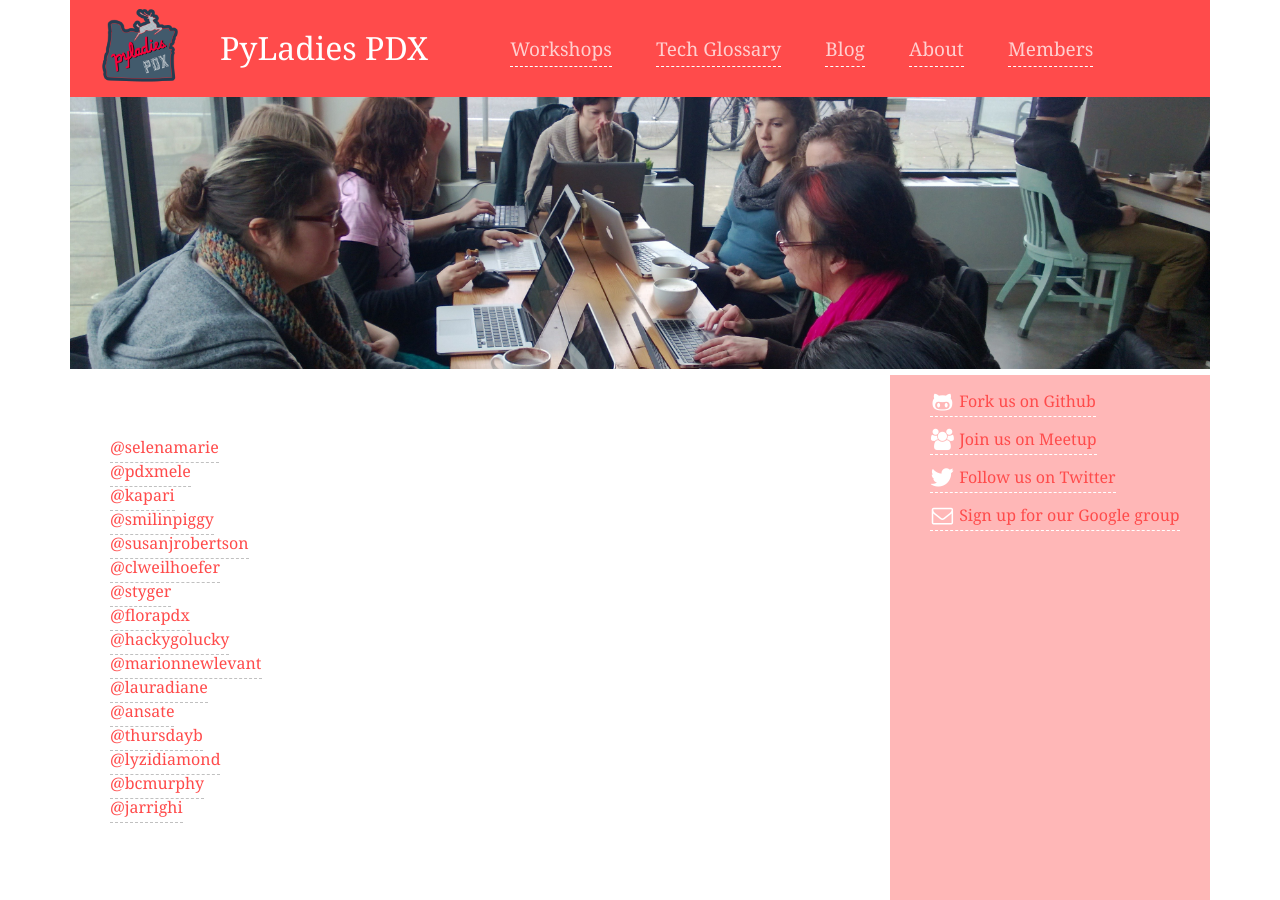
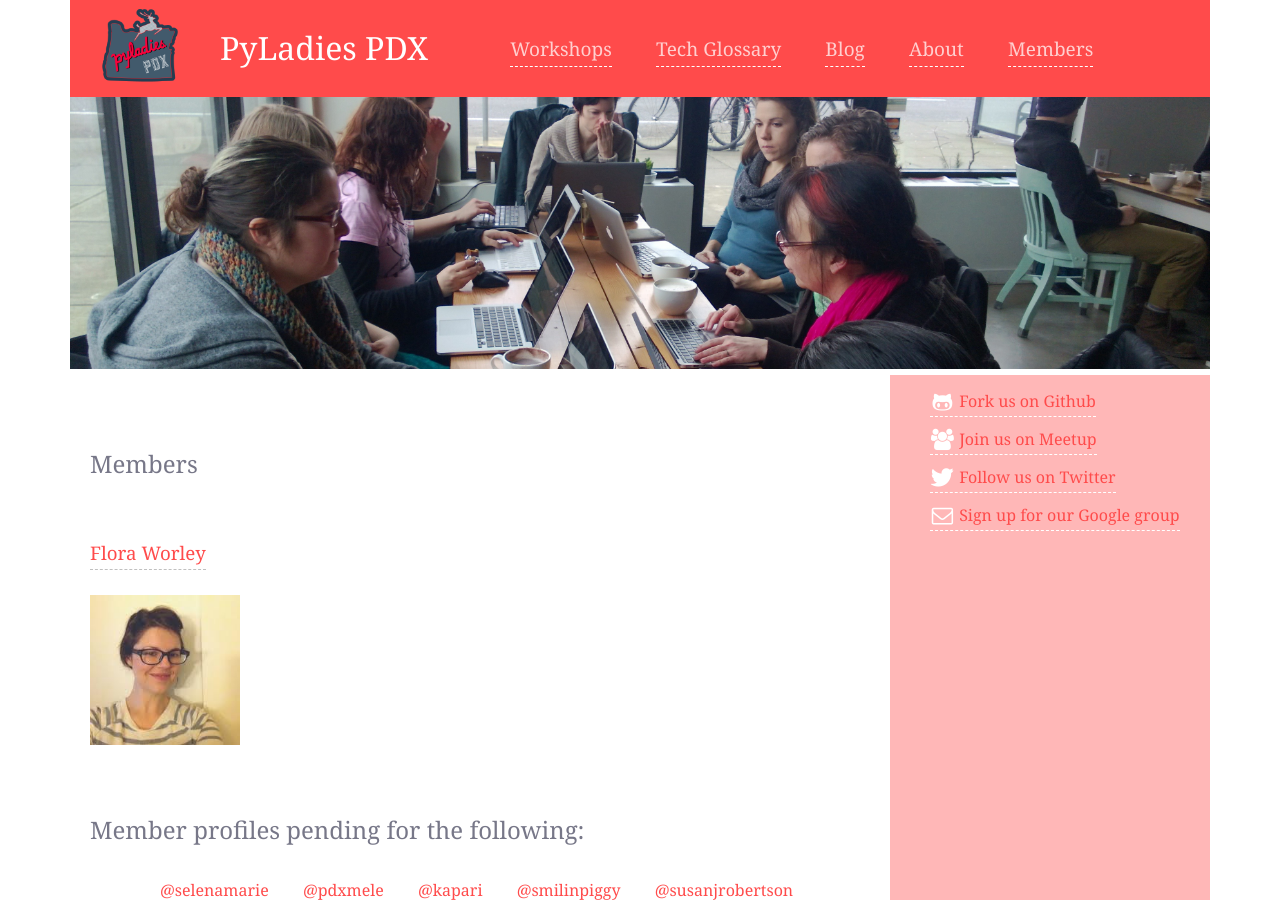
Before and after one commit to pyladiespdx/pyladiespdx.github.com, a Jekyll site: the page built from members/index.html, in a window 1280 px wide and 900 px high. Built offline with Jekyll 4.4.1, drawn with Linux system fonts in a browser that asks for light colours; nearby versions of some CDN libraries; Markdown is read by kramdown in place of the engine named in the settings.

Commit message:
fixed templates and routing of member page and member profiles; added my profile to posts

```diff
--- a/_layouts/post.html
+++ b/_layouts/post.html
@@ -1,7 +1,39 @@
 ---
+
 layout: default
+
 ---
 
 <div class="post">
-	{{ content }}
+	{% if page.category == "member" %}
+		<h1 class="profile-header">{{ page.name }}</h1>
+		{% if page.image_path %}
+			<img class="profile-pic" src="{{ page.image_path }}" />
+		{% endif %}
+		<div id = "profile-contact">
+			{% if page.twitter_url %}
+				<p class="profile"><i class="icon-twitter"></i><a href="{{ page.twitter_url }}">  {{ page.twitter_handle }}</a></p>
+			{% endif %}
+			{% if page.website_url %}
+				<p class="profile"><i class="icon-globe"></i><a href="{{ page.website_url }}">  {{ page.website_name }}</a></p>
+			{% endif %}
+			{% if page.github_url %}
+				<p class="profile"><i class="icon-github-alt"></i><a href="{{ page.github_url }}">  {{ page.github_handle }}</a></p>
+			{% endif %}
+			{% if page.email %}
+				<p class="profile"><i class="icon-envelope-alt"></i>  {{ page.email }}</p>
+			{% endif %}
+			{% if page.linkedin_url %}
+				<p class="profile"><i class="icon-linkedin"></i><a href="{{ page.linkedin_url }}"> Linkedin profile </a></p>
+			{% endif %}
+			{% if page.irc_handle %}
+				<p class="profile"><i class="icon-laptop"></i> Freenode IRC:  {{ page.irc_handle }}</p>
+			{% endif %}
+		</div>
+			{% if page.bio %}
+				<p class="profile-bio">{{ page.bio }}</p>
+			{% endif %}
+	{% else %}
+		{{ content }}
+	{% endif %}
 </div>
--- a/css/stylesheet.css
+++ b/css/stylesheet.css
@@ -40,6 +40,7 @@
 
 .content {
   margin-top: 60px;
+  margin-left: 20px;
 }
 
 .sidebar {
@@ -333,6 +334,58 @@
   margin: 0;
 }
 
+
+/*******************************************************************************
+Member Profile Styles
+*******************************************************************************/
+
+.member-wrapper{
+  padding: 35px;
+  background: #dddddd;
+  display: inline-block;
+  margin: 10px;
+}
+
+.member {
+  width: 20%;
+  float: left;
+  margin-right: 26px;
+}
+
+#nudge {
+  clear: both;
+  padding-top: 30px;
+}
+
+.user-mention {
+  display: inline-block;
+  margin-left: 30px;
+}
+
+.profile {
+    margin: 8px;
+}
+
+.profile-header {
+  padding-bottom: 20px;
+}
+
+#profile-contact {
+  width: 70%;
+  float: right;
+}
+
+.profile-bio {
+  padding-top: 20px;
+}
+
+.profile-pic {
+  height: 150px;
+  width: 150px;
+
+}
+
+
 /*******************************************************************************
 Media Queries
 *******************************************************************************/
@@ -352,26 +405,3 @@
 @media screen and (min-width: 1027px) {
 
 }
-
-/*******************************************************************************
-Member Styles
-*******************************************************************************/
-
-.member-wrapper{
-  padding: 35px;
-  background: #dddddd;
-  /*border: 3px dashed #000000;*/
-  display: inline-block;
-  margin: 10px;
-
-}
-
-.profile{
-  display: none;
-}
-
-.profile-pic{
-  height: 150px;
-  width: 150px;
-
-}
--- a/index.html
+++ b/index.html
@@ -1,12 +1,14 @@
 ---
+
 layout: default
+
 ---
 
 <h1>Welcome to Pyladies PDX!</h1>
 <p class="site-description">PyLadies PDX is a professional and social group for women who are Python programmers at every experience level. We hold workshops and other events for primarily woman-identified developers every 1st and 3rd Wednesday at 6pm, and we welcome all to get together and hack every Saturday at 11am. We are part of the larger PyLadies organization, and as such are a nonprofit under the umbrella of the Python Software Foundation.</p>
 
 <div class="entries">
-  {% for post in site.posts limit: 4 %}
+  {% for post in site.posts limit: 8 %}
   {% unless post.category == "member" %}
   <div class="entry">
       <h2 class="post-title"><a href="{{ post.url }}">{{ post.title }}</a></h3>
--- a/members/index.html
+++ b/members/index.html
@@ -1,36 +1,37 @@
 ---
-layout: post
+
+layout: page
 title: Members
+
 ---
 
 {% for post in site.posts %}
-	{% if post.category =="member" %}
-	<h3><a href="{{ post.url }}">{{ post.name }}</a></h3>
-	<img class="profile-pic" src="{{ post.image_path }}" />
-	<p class="profile"><i class="icon-twitter"></i><a href="{{ post.twitter_url }}">  {{ post.twitter_handle }}</a></p>
-	<p class="profile"><i class="icon-laptop"></i>  {{ post.irc_handle }}</p>
-	<p class="profile"><i class="icon-globe"></i><a href="{{ post.website_url }}">  {{ post.website_name }}</a></p>
-	<p class="profile"><i class="icon-github-alt"></i><a href="{{ post.github_url }}">  {{ post.github_name }}</a></p>
-	<p class="profile"><i class="icon-envelope-alt"></i>  {{ post.email }}</p>
-	<p class="profile">{{ post.bio }}</p>
-	{% endif %}
+	{% case post.category %}
+	{% when "member" %}
+	<div class="member">
+		<h3><a href="{{ post.url }}">{{ post.name }}</a></h3>
+		<img class="profile-pic" src="{{ post.image_path }}" />
+	</div>
+	{% endcase %}
 {% endfor %}
+<div id="nudge">
+<h2>Member profiles pending for the following:</h2>
 <ul>
-	<li><a href="https://github.com/selenamarie" class="user-mention">@selenamarie</a></li>
-	<li><a href="https://github.com/pdxmele" class="user-mention">@pdxmele</a></li>
-	<li><a href="https://github.com/kapari" class="user-mention">@kapari</a></li>
-	<li><a href="https://github.com/smilinpiggy" class="user-mention">@smilinpiggy</a></li>
-	<li><a href="https://github.com/susanjrobertson" class="user-mention">@susanjrobertson</a></li>
-	<li><a href="https://github.com/clweilhoefer" class="user-mention">@clweilhoefer</a></li>
-	<li><a href="https://github.com/styger" class="user-mention">@styger</a></li>
-    <li><a href="https://github.com/florapdx" class="user-mention">@florapdx</a></li>
-    <li><a href="https://github.com/hackygolucky" class="user-mention">@hackygolucky</a></li>
-    <li><a href="https://github.com/marionnewlevant" class="user-mention">@marionnewlevant</a></li>
-	<li><a href="https://github.com/lauradiane" class="user-mention">@lauradiane</a></li>
-	<li><a href="https://github.com/ansate" class="user-mention">@ansate</a></li>
-    <li><a href="https://github.com/thursdayb" class="user-mention">@thursdayb</a></li>
-    <li><a href="https://github.com/lyzidiamond" class="user-mention">@lyzidiamond</a></li>
-	<li><a href="https://github.com/bcmurphy" class="user-mention">@bcmurphy</a></li>
-	<li><a href="https://github.com/jarrighi" class="user-mention">@jarrighi</a></li>
+	<li class="user-mention"><a href="https://github.com/selenamarie">@selenamarie</a></li>
+	<li class="user-mention"><a href="https://github.com/pdxmele">@pdxmele</a></li>
+	<li class="user-mention"><a href="https://github.com/kapari">@kapari</a></li>
+	<li class="user-mention"><a href="https://github.com/smilinpiggy">@smilinpiggy</a></li>
+	<li class="user-mention"><a href="https://github.com/susanjrobertson">@susanjrobertson</a></li>
+	<li class="user-mention"><a href="https://github.com/clweilhoefer">@clweilhoefer</a></li>
+	<li class="user-mention"><a href="https://github.com/styger">@styger</a></li>
+    <li class="user-mention"><a href="https://github.com/hackygolucky">@hackygolucky</a></li>
+    <li class="user-mention"><a href="https://github.com/marionnewlevant">@marionnewlevant</a></li>
+	<li class="user-mention"><a href="https://github.com/lauradiane">@lauradiane</a></li>
+	<li class="user-mention"><a href="https://github.com/ansate">@ansate</a></li>
+    <li class="user-mention"><a href="https://github.com/thursdayb">@thursdayb</a></li>
+    <li class="user-mention"><a href="https://github.com/lyzidiamond">@lyzidiamond</a></li>
+	<li class="user-mention"><a href="https://github.com/bcmurphy">@bcmurphy</a></li>
+	<li class="user-mention"><a href="https://github.com/jarrighi">@jarrighi</a></li>
 
 </ul>
+</div>
```
Also changed, not shown: _posts/2013-05-11-flora-profile.md (added, +18 -0 lines), _posts/member_template.md (+4 -0 lines), images/flora.jpeg (added).
